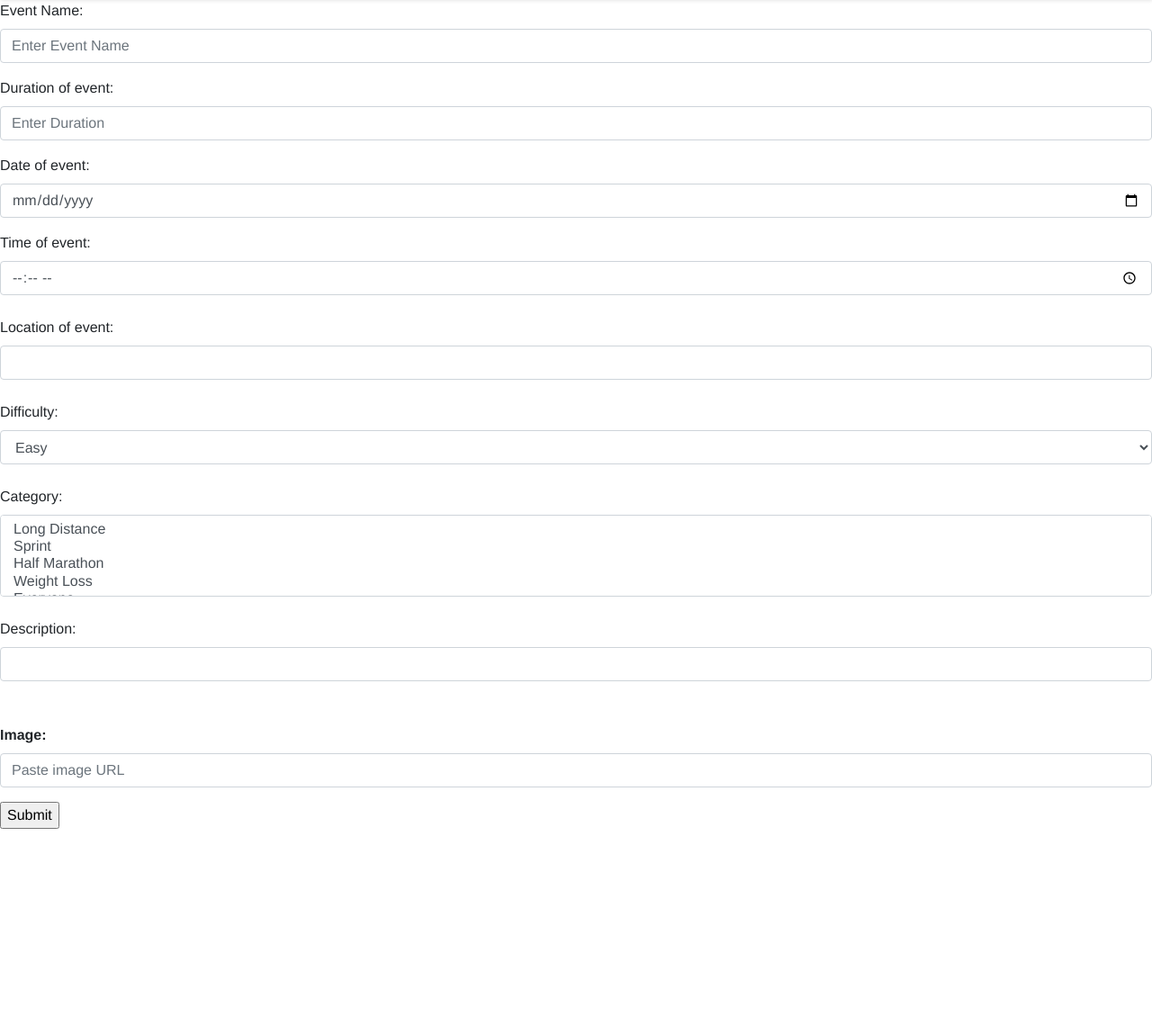
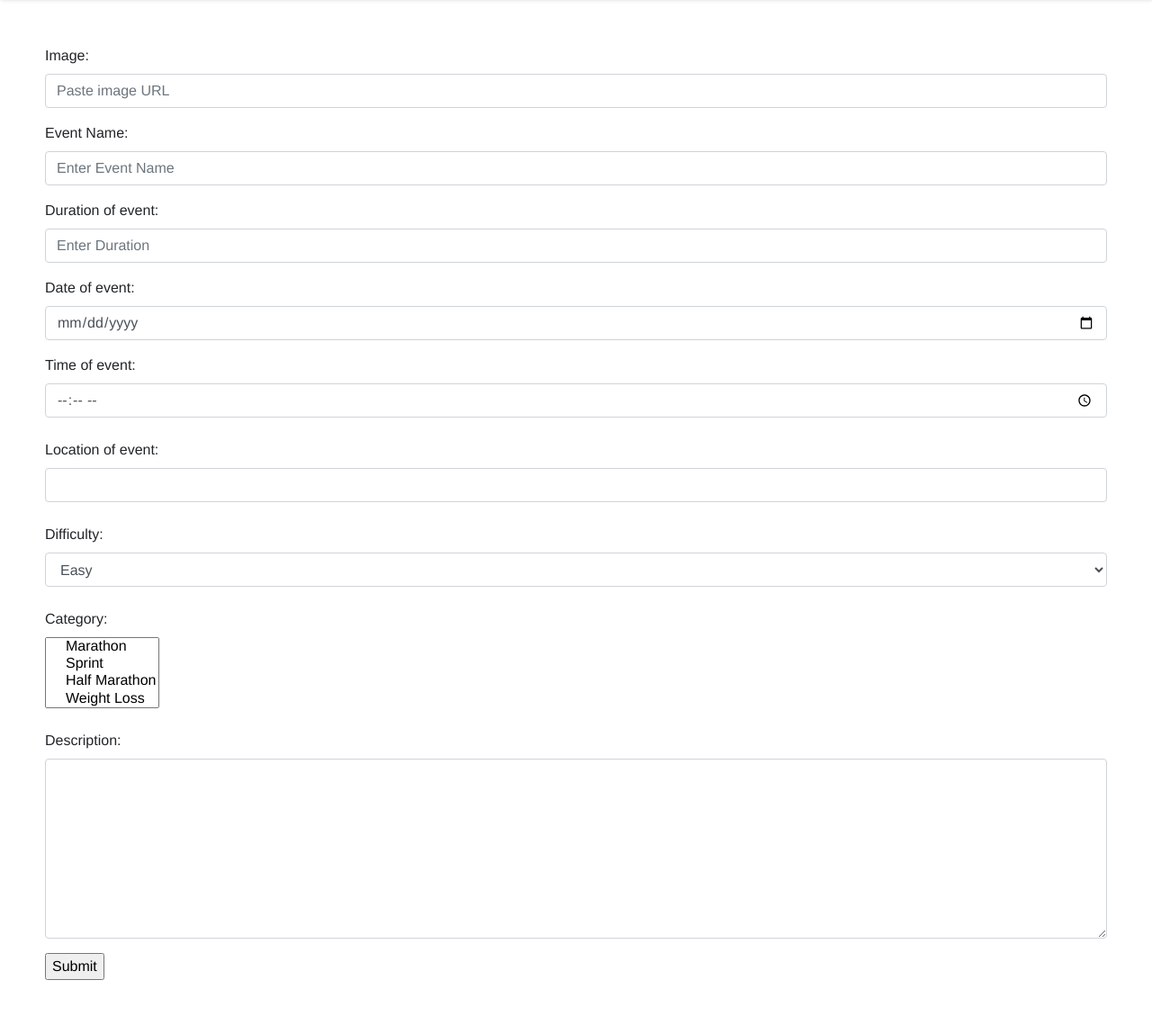
Before and after one commit to kwokcheong/Project3_1.2.Run, a Flask app: page /create_programmes in a window 1280 px wide. Shown: the part 64-1203 px from the top of the page at 90% size. Before the commit the page ends 985 px from the top, so only its background shows below. Run offline with Flask 2, Linux system fonts and the light colour scheme; some libraries are stand-ins or nearby versions; some web fonts are replaced.

Commit message:
Added filtering by category, difficulty, added improvements to UI forms layout using textarea for description

```diff
--- a/app.py
+++ b/app.py
@@ -27,6 +27,8 @@ app.config["UPLOADED_IMAGES_URL"] = upload_dir
 images_upload_set = UploadSet('images', IMAGES)
 configure_uploads(app, images_upload_set)
 
+categories = ["Marathon","Half Marathon","Sprinting", "Short Distance", "Weight-Loss", "Everyone"]
+difficulty = ["Easy","Intermediate", "Advanced", "Professional", "Open"]
 
 @app.route('/')
 def home():
@@ -35,16 +37,29 @@ def home():
 @app.route('/show_programmes', methods=["GET"])
 def show_programmes():
     search_name = request.args.get('search-by')
+    search_category = request.args.getlist('search-category')
+    search_difficulty = request.args.getlist('search-difficulty')
     search_criteria = {}
-
+    projection={'title',"duration","difficulty", "tag", "category", "image_url"}
     if request.method =="GET":
         cursor = client[DB_NAME].programmes.find()
         if search_name:
             search_criteria["title"] = re.compile(r'{}'.format(search_name), re.I)
-            projection={'title',"duration","difficulty", "tag", "category", "image_url"}
+
+
+        if len(search_category) > 0:
+            search_criteria["category"] = {
+                '$in': search_category
+            }
+
+        if len(search_difficulty) > 0:
+            search_criteria["difficulty"] = {
+                '$in': search_difficulty
+            }
+
             cursor = client[DB_NAME].programmes.find(search_criteria, projection)
 
-    return render_template('show_programmes.template.html', results = cursor)
+    return render_template('show_programmes.template.html', results = cursor, categories = categories, difficulties = difficulty)
 
 @app.route('/create_programmes', methods=["GET","POST"])
 def create_programmes():
@@ -72,6 +87,10 @@ def programme_detail(programme_id):
         "_id": ObjectId(programme_id)
     })
     return render_template('programme_details.template.html', programme = programme)
+
+
+@app.route('/programme_details/<programme_id>')
+
 
 @app.route("/delete_programmes/<programme_id>")
 def delete_programme(programme_id):
--- /dev/null
+++ b/static/scripts/script.js
@@ -0,0 +1,28 @@
+console.log("HI")
+
+
+function validateForm() {
+        let title = document.forms["form"]["programme_title"].value;
+        let date = document.forms["form"]["programme_date"].value;
+        let time = document.forms["form"]["programme_time"].value;
+        let description = document.forms["form"]["programme_description"].value;
+
+        if (title === ""){
+            alert("name must be filled")
+            return false;
+        }
+        if (date === ""){
+            alert("date must be filled")
+            return false;
+        }
+        if (time === ""){
+            alert("time must be filled")
+            return false;
+        }
+        if (description === ""){
+            alert("Description must be filled")
+            return false;
+        }
+
+
+}
--- a/templates/create_programmes.template.html
+++ b/templates/create_programmes.template.html
@@ -1,9 +1,15 @@
 {%extends 'layout.template.html'%}
 
 {%block content%}
-<form method='POST'>
+
+<form id="form" method='POST' onsubmit="return validateForm()" style="padding: 50px">
   <div class="form-group">
-    <label>Event Name: </label>
+    <label>Image: </label>
+    <input type="url" name="image" class="form-control" placeholder="Paste image URL" pattern="https://.*"/>
+  </div>
+
+  <div class="form-group">
+    <label for="inputName" class="control-label col-xs-1">Event Name: </label>
     <input type="text" class="form-control" placeholder="Enter Event Name" name="programme_title"/>
   </div>
   <div class="form-group">
@@ -12,7 +18,7 @@
       </div>
       <div class="form-group">
         <label>Date of event: </label>
-        <input type="date" class="form-control" name="programme_date"/>
+        <input type="date" class="form-control input-sm" name="programme_date"/>
       </div>
         <label>Time of event: </label>
         <input type="time" class="form-control" name="programme_time"/>
@@ -29,22 +35,18 @@
           </select>
         <br/>
         <label>Category: </label>
-        <select id="category" class="form-control" multiple name="programme_category">
-          <option value="Long Distance">Long Distance</option>
+        <select id="category" class="form-check input" multiple name="programme_category">
+          <option value="Marathon">Marathon</option>
           <option value="Sprint">Sprint</option>
           <option value="Half Marathon">Half Marathon</option>
           <option value="Weight Loss">Weight Loss</option>
           <option value="Everyone">Everyone</option>
         </select>
       <br/>
-        <label>Description: </label>
-        <input type="text" class="form-control" name="programme_description"/>
-        <br/><br/>
-
-        <div class="form-group">
-          <label><b>Image: </b></label>
-          <input type="url" name="image" class="form-control" placeholder="Paste image URL" pattern="https://.*"/>
-        </div>
+      <div class="form-group">
+        <label class="control-label" for="Description">Description: </label>
+        <textarea style="height: 200px" type="text" class="form-control input-lg" name="programme_description"></textarea>
+      </div>
 
         <input type="submit"/>
     </form>
--- a/templates/layout.template.html
+++ b/templates/layout.template.html
@@ -7,7 +7,6 @@
   <meta http-equiv="X-UA-Compatible" content="ie=edge">
   <link rel="stylesheet" href="https://stackpath.bootstrapcdn.com/bootstrap/4.4.1/css/bootstrap.min.css"
     integrity="sha384-Vkoo8x4CGsO3+Hhxv8T/Q5PaXtkKtu6ug5TOeNV6gBiFeWPGFN9MuhOf23Q9Ifjh" crossorigin="anonymous">
-  <link rel="stylesheet" href="/path/to/flickity.css" media="screen">
   <link href="https://fonts.googleapis.com/css2?family=Knewave&display=swap" rel="stylesheet">
   <link rel="stylesheet" href="https://cdnjs.cloudflare.com/ajax/libs/font-awesome/4.7.0/css/font-awesome.min.css">
   <link rel="stylesheet" href="/static/styles.css">
@@ -35,8 +34,7 @@
 
 
 
-
-  <script src="/path/to/flickity.pkgd.min.js"></script>
+  <script src="static/scripts/script.js"></script>
   <!-- Chart.js -->
   <script src="https://cdnjs.cloudflare.com/ajax/libs/Chart.js/2.9.3/Chart.min.js"></script>
   <!-- csv to json -->
```
Also changed, not shown: templates/show_programmes.template.html (+14 -0 lines).
